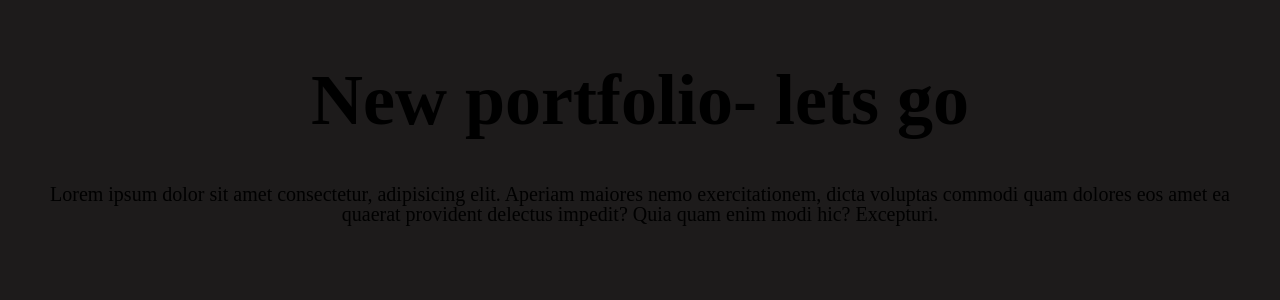
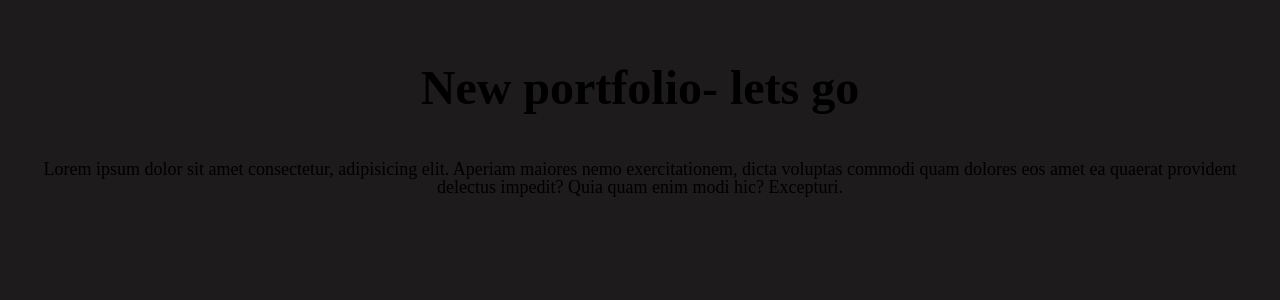
Before and after one commit to robonexx/fun_portfolio2023, a React (Vite) app: page / in a window 1280 px wide. Shown: the top 300 px of the page. Built offline with nearby package versions, Linux system fonts and the light colour scheme; a web font is replaced by a local one.

Commit message:
font sizes done

```diff
--- a/src/globals.scss
+++ b/src/globals.scss
@@ -69,9 +69,14 @@ input{
 
 // creatint p - h1 and adding the styles accordingly
 
+.largest {
+  padding: 2rem;
+  font-size: $font-size-xxxl;
+}
+
 h1 {
   padding: 2rem 0;
-  font-size: $font-size-xxxl;
+  font-size: $font-size-xxl;
   font-family: $font-headline;
 }
 
--- a/src/styles/base/_fonts.scss
+++ b/src/styles/base/_fonts.scss
@@ -12,14 +12,16 @@
   $font-base: SourcePro;
   $font-headline: PriceDown;
 
+  // used this as example https://ux.stackexchange.com/questions/126390/font-scaling-from-desktop-to-mobile
+
   // font-sizes
-$font-size-s: clamp(0.75rem, 1.5vw, 1rem);
-$font-size-base: clamp(1rem, 2vw, 1.25rem);
-$font-size-m: 1.25rem;
-$font-size-ml: 1.5rem;
-$font-size-l: 2rem;
-$font-size-xl: 3rem;
-$font-size-xxl: 4.5rem;
+$font-size-s: clamp(0.6875rem, 0.6094rem + 0.25vw, 0.75rem); // h6
+$font-size-base: clamp(1rem, 0.8438rem + 0.5vw, 1.125rem);
+$font-size-m: clamp(1.125rem, 0.9063rem + 0.625vw, 1.375rem); // h5
+$font-size-ml: clamp(1.25rem, 0.9688rem + 0.75vw, 1.5rem); // h4
+$font-size-l: clamp(1.375rem, 0.9063rem + 1.5vw, 1.75rem); // h3
+$font-size-xl: clamp(1.625rem, 0.8438rem + 2.5vw, 2.25rem); // h2
+$font-size-xxl: clamp(2rem, 0.75rem + 4vw, 3rem); // h1
 $font-size-xxxl: clamp(2.5rem, 0.9063rem + 4.5vw, 4.5rem);
 
 // font weight
```
Also changed, not shown: src/App.jsx (+9 -6 lines).
